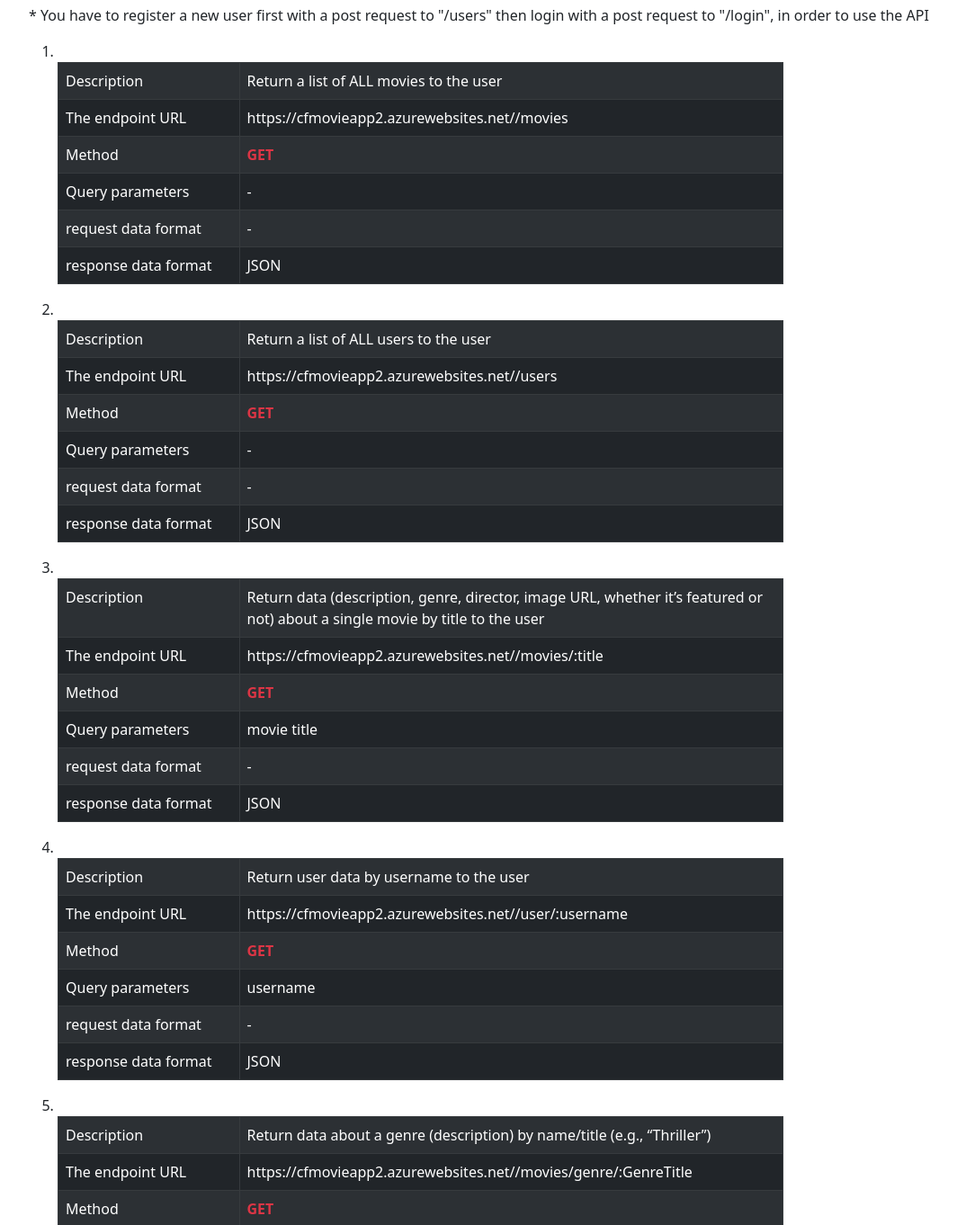
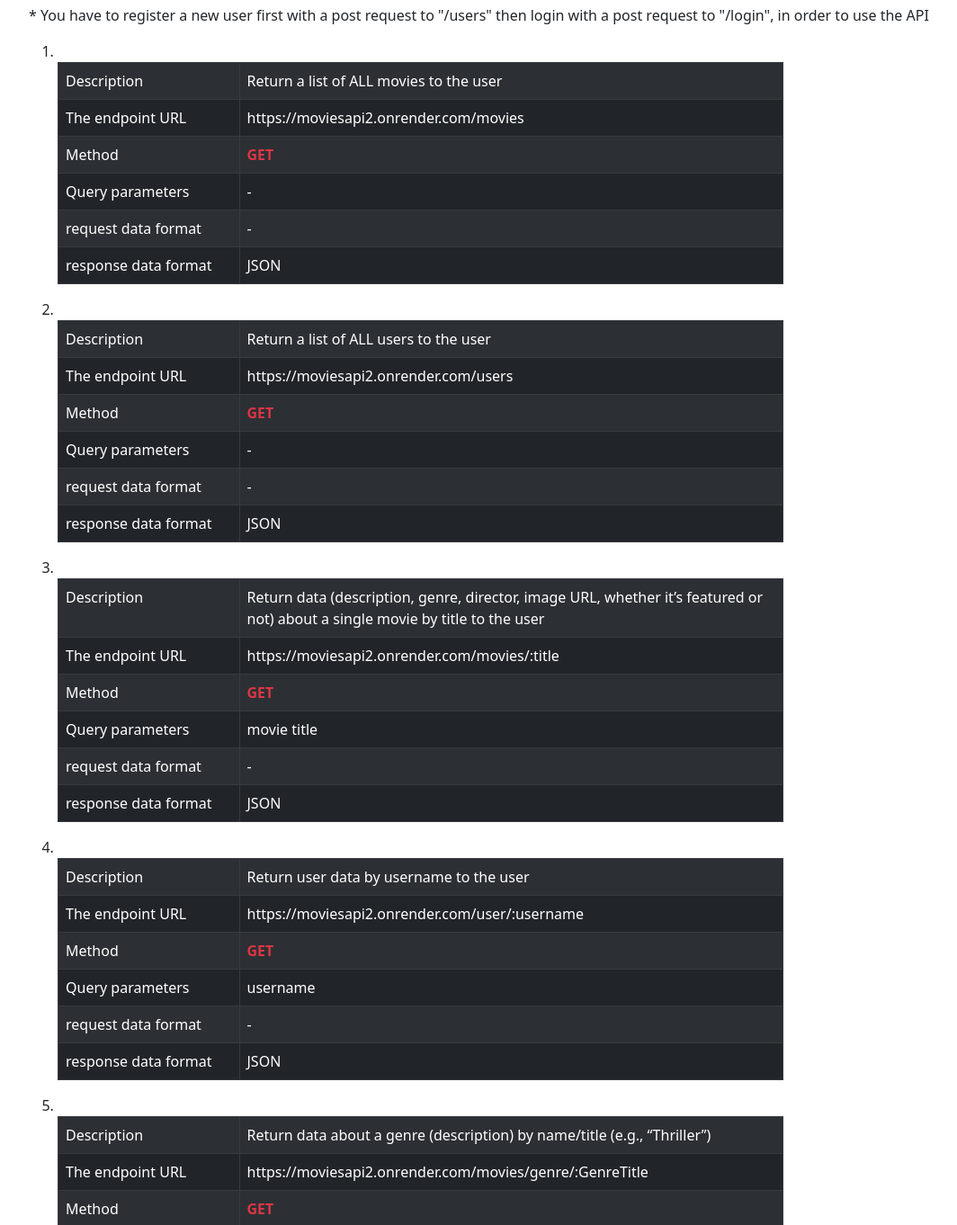
Before and after one commit to m-a-mohsen/movie_api, a website: page public/documentation.html in a window 1280 px wide. Shown: the part 161-1523 px from the top of the page at 90% size, without its empty margins (54-1118 px from the left). Drawn offline with nearby package versions, Linux system fonts and the light colour scheme.

Commit message:
Update documentation.html
updated deployment server : https://moviesapi2.onrender.com/

```diff
--- a/public/documentation.html
+++ b/public/documentation.html
@@ -26,7 +26,7 @@
                 </tr>
                 <tr>
                     <td>The endpoint URL</td>
-                    <td>https://cfmovieapp2.azurewebsites.net//movies</td>
+                    <td>https://moviesapi2.onrender.com/movies</td>
                 </tr>
                 <tr>
                     <td>Method</td>
@@ -57,7 +57,7 @@
                 </tr>
                 <tr>
                     <td>The endpoint URL</td>
-                    <td>https://cfmovieapp2.azurewebsites.net//users</td>
+                    <td>https://moviesapi2.onrender.com/users</td>
                 </tr>
                 <tr>
                     <td>Method</td>
@@ -88,7 +88,7 @@
                     </tr>
                     <tr>
                         <td>The endpoint URL</td>
-                        <td>https://cfmovieapp2.azurewebsites.net//movies/:title</td>
+                        <td>https://moviesapi2.onrender.com/movies/:title</td>
                     </tr>
                     <tr>
                         <td>Method</td>
@@ -119,7 +119,7 @@
                     </tr>
                     <tr>
                         <td>The endpoint URL</td>
-                        <td>https://cfmovieapp2.azurewebsites.net//user/:username</td>
+                        <td>https://moviesapi2.onrender.com/user/:username</td>
                     </tr>
                     <tr>
                         <td>Method</td>
@@ -150,7 +150,7 @@
                 </tr>
                 <tr>
                     <td>The endpoint URL</td>
-                    <td>https://cfmovieapp2.azurewebsites.net//movies/genre/:GenreTitle</td>
+                    <td>https://moviesapi2.onrender.com/movies/genre/:GenreTitle</td>
                 </tr>
                 <tr>
                     <td>Method</td>
@@ -181,7 +181,7 @@
                 </tr>
                 <tr>
                     <td>The endpoint URL</td>
-                    <td>https://cfmovieapp2.azurewebsites.net//movies/director/:DirectorName</td>
+                    <td>https://moviesapi2.onrender.com/movies/director/:DirectorName</td>
                 </tr>
                 <tr>
                     <td>Method</td>
@@ -212,7 +212,7 @@
                     </tr>
                     <tr>
                         <td>The endpoint URL</td>
-                        <td>https://cfmovieapp2.azurewebsites.net//users</td>
+                        <td>https://moviesapi2.onrender.com/users</td>
                     </tr>
                     <tr>
                         <td>Method</td>
@@ -250,7 +250,7 @@
                 </tr>
                 <tr>
                     <td>The endpoint URL</td>
-                    <td>https://cfmovieapp2.azurewebsites.net//users/:UserName</td>
+                    <td>https://moviesapi2.onrender.com/users/:UserName</td>
                 </tr>
                 <tr>
                     <td>Method</td>
@@ -286,7 +286,7 @@
                 </tr>
                 <tr>
                     <td>The endpoint URL</td>
-                    <td>https://cfmovieapp2.azurewebsites.net//users/:UserName/:movieID</td>
+                    <td>https://moviesapi2.onrender.com/users/:UserName/:movieID</td>
                 </tr>
                 <tr>
                     <td>Method</td>
@@ -317,7 +317,7 @@
                 </tr>
                 <tr>
                     <td>The endpoint URL</td>
-                    <td>https://cfmovieapp2.azurewebsites.net//users/:UserName/:movieID</td>
+                    <td>https://moviesapi2.onrender.com/users/:UserName/:movieID</td>
                 </tr>
                 <tr>
                     <td>Method</td>
@@ -348,7 +348,7 @@
                 </tr>
                 <tr>
                     <td>The endpoint URL</td>
-                    <td>https://cfmovieapp2.azurewebsites.net//users/:UserName</td>
+                    <td>https://moviesapi2.onrender.com/users/:UserName</td>
                 </tr>
                 <tr>
                     <td>Method</td>
```
